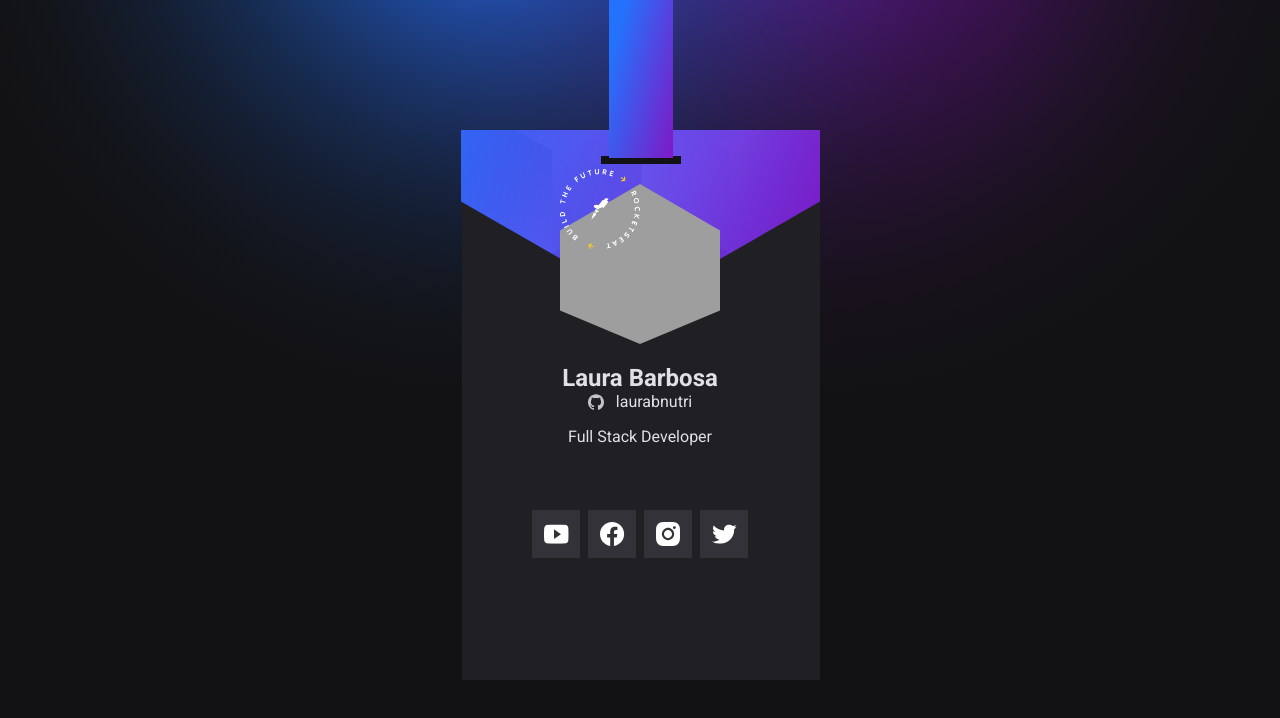
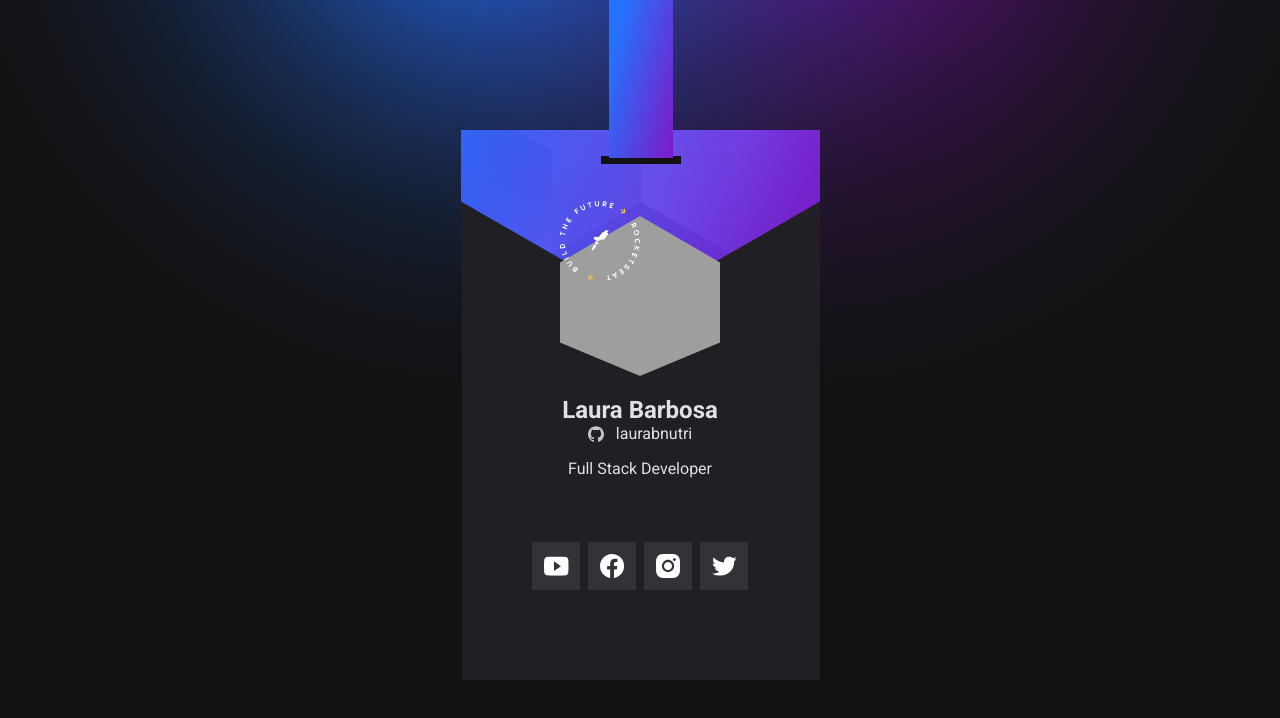
Before and after one commit to kauekaj/nlw-cracha-virtual, a plain HTML site: page index.html in a window 1280 px wide. Drawn offline with Linux system fonts and the light colour scheme; no server answers; grey boxes are pictures that could not be loaded.

Commit message:
aligning elements

```diff
--- a/style.css
+++ b/style.css
@@ -14,14 +14,14 @@ body {
 body {
     display: grid;
     place-items: center;
-
 }
 
 main {
     background: url(images/new.background.svg) no-repeat center/cover;
     width: 100vw;
-    height: 812px;
+    height: 165vw;
     vertical-align: top;
+
 }
 .container {
     width: 250px;
@@ -30,6 +30,10 @@ main {
     text-align: center;
 
     color: var(--grey);
+}
+
+.content {
+      margin-top: 2rem;
 }
 
 .avatar {
@@ -123,5 +127,6 @@ li:hover {
 
     .content {
       position: absolute;
+      margin-top: 2rem;
     }
 }
```
